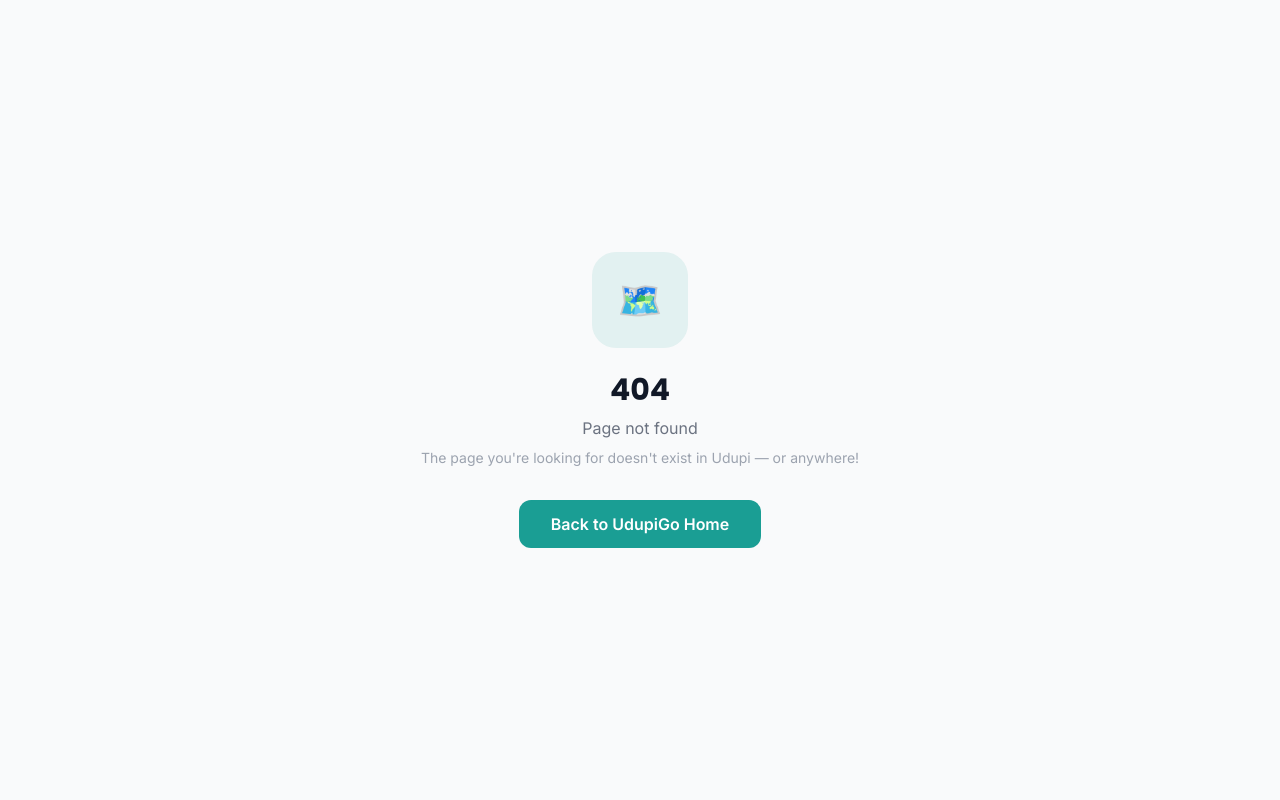
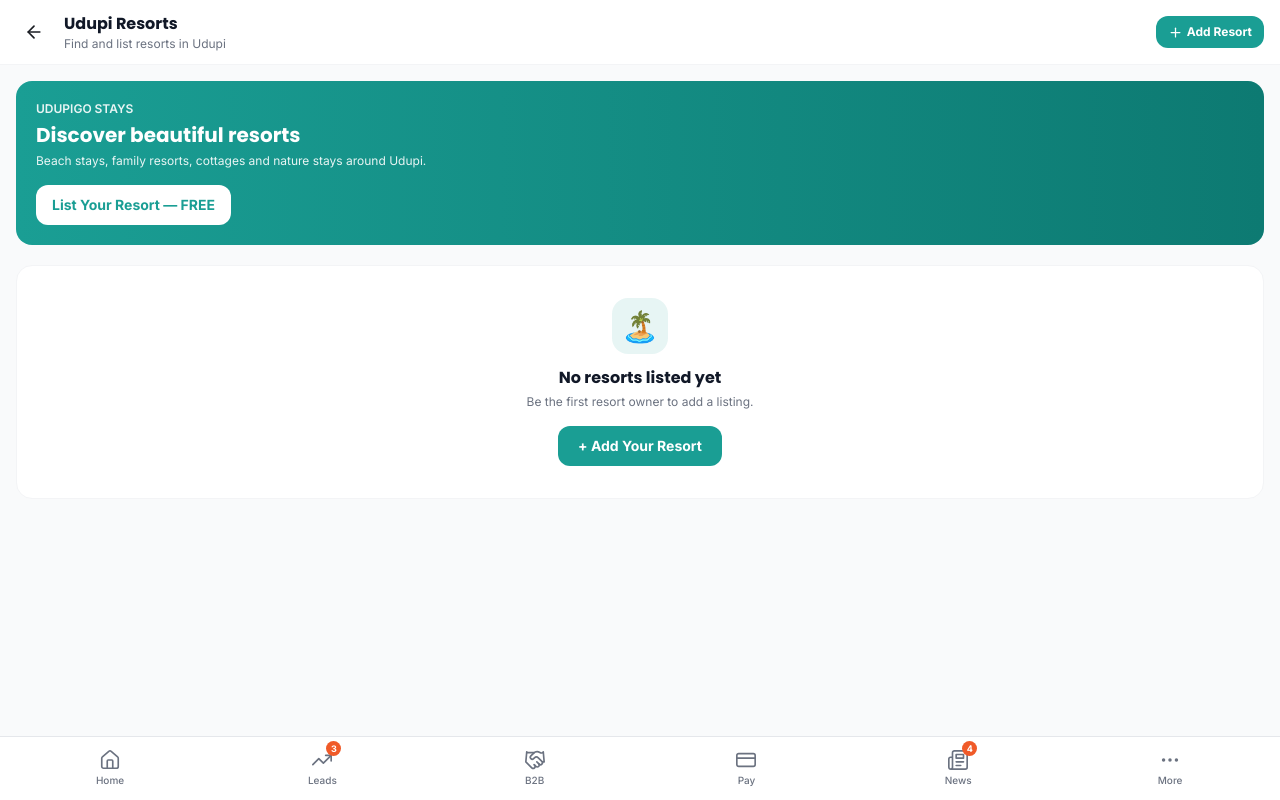
Before and after one commit to poojarydeepak222-dev/UdupiGo-9biegg, a React (Vite) app: page /UdupiGo-9biegg/udupi-resorts in a window 1280 px wide. Before the commit this address had no page. Built offline with nearby package versions, Linux system fonts and the light colour scheme.

Commit message:
Add Udupi Resorts route

```diff
--- a/src/App.tsx
+++ b/src/App.tsx
@@ -40,6 +40,7 @@
 import WebsiteBuilder from "./pages/WebsiteBuilder";
 import PublicStore from "./pages/PublicStore";
 import Invoice from "./pages/Invoice";
+import UdupiResorts from "./pages/UdupiResorts";
 
 const queryClient = new QueryClient();
 
@@ -91,6 +92,7 @@
             <Route path="/website-builder" element={<WebsiteBuilder />} />
             <Route path="/shop/:slug" element={<PublicStore />} />
             <Route path="/invoice" element={<Invoice />} />
+            <Route path="/udupi-resorts" element={<UdupiResorts />} />
             <Route path="*" element={<NotFound />} />
           </Routes>
         </AuthProvider>
```
